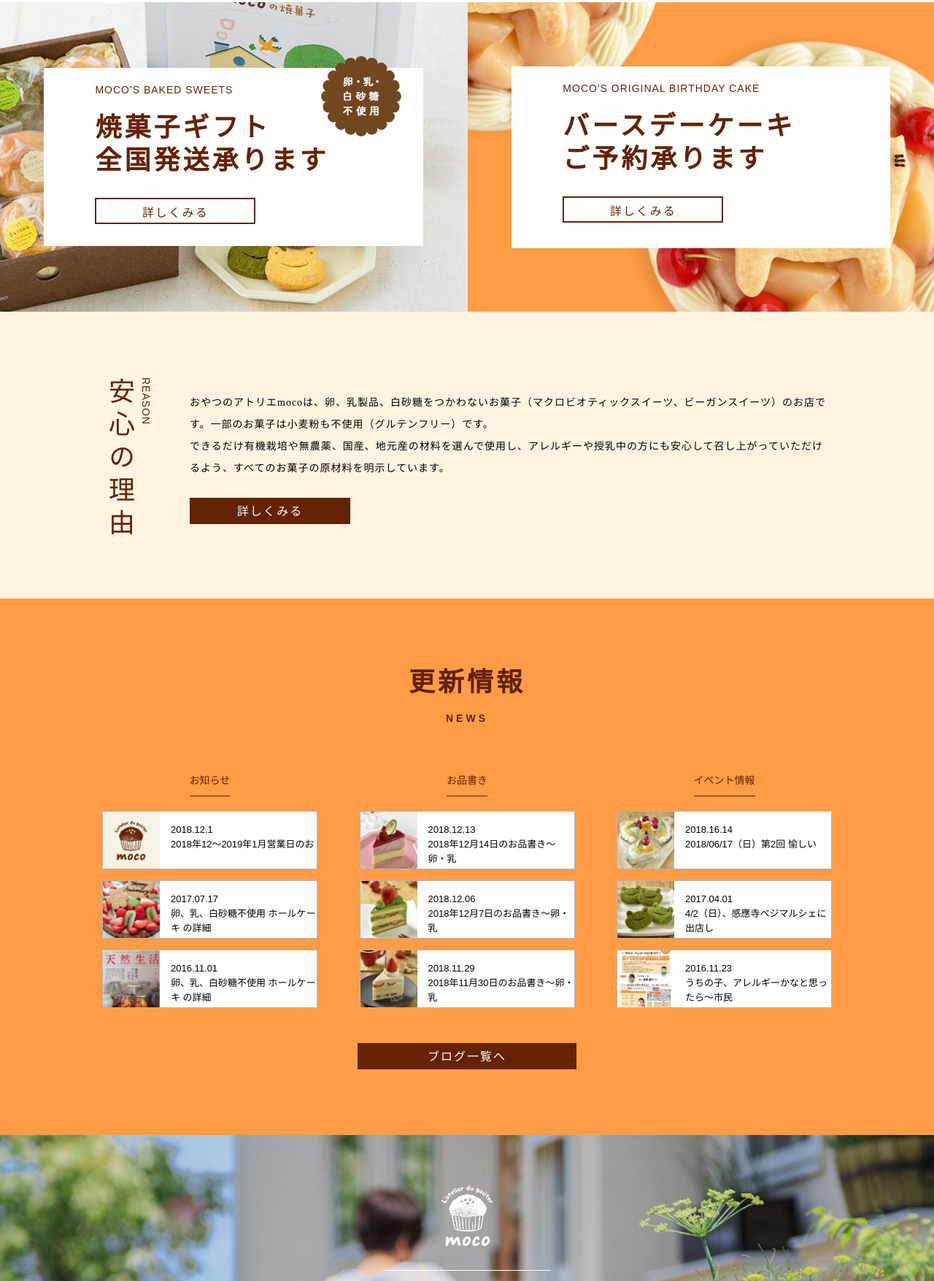
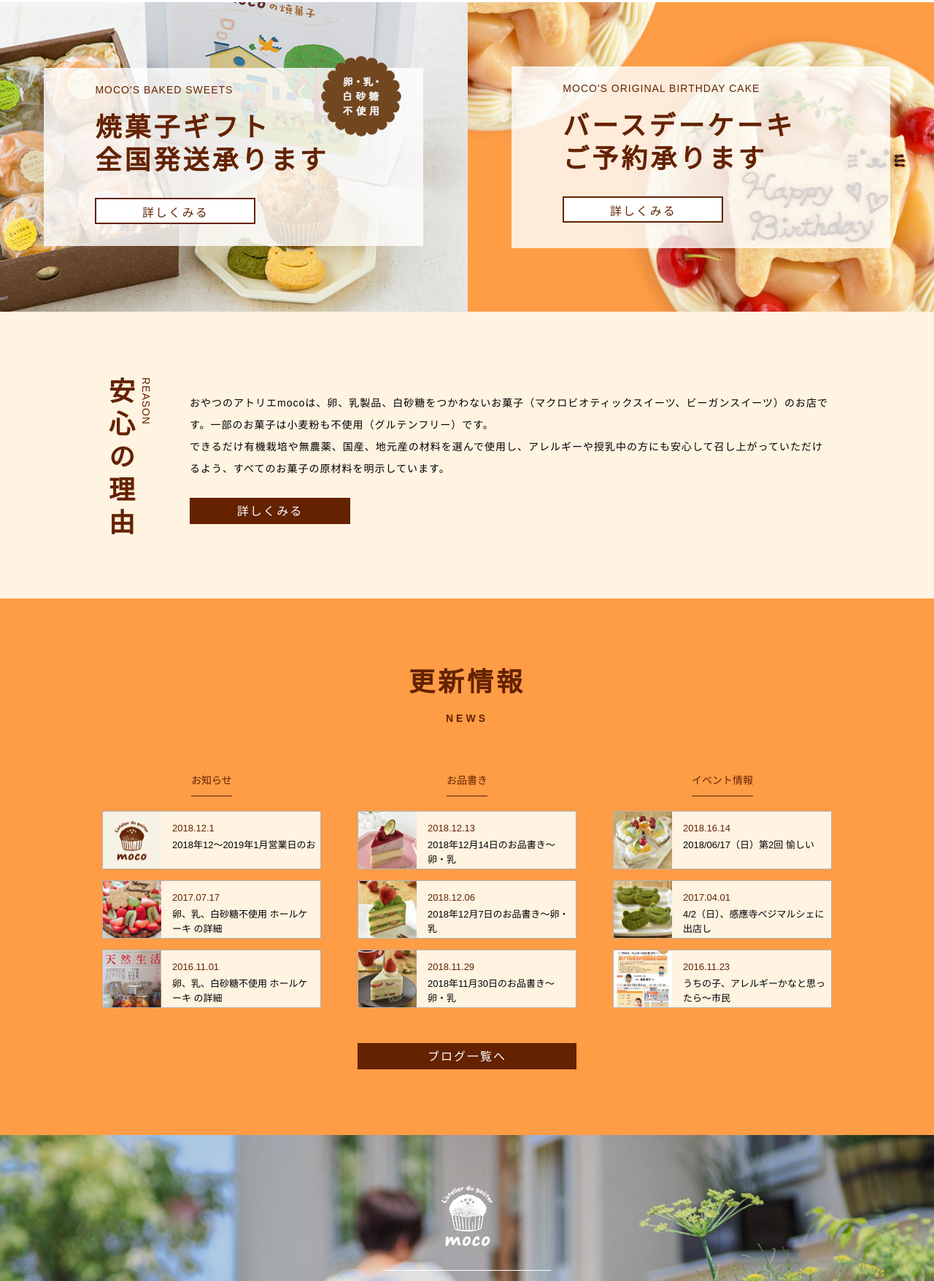
Before and after one commit to kvu-luong/allgrow_test_pv, a website: page src/index.html in a window 1280 px wide. Shown: the part 849-2604 px from the top of the page at 73% size. Drawn offline with nearby package versions, Linux system fonts and the light colour scheme; files that its build step writes are made by us from their sources; a web font is replaced by a local one.

Commit message:
test time 1

```diff
--- a/src/asset/js/script.js
+++ b/src/asset/js/script.js
@@ -3,13 +3,6 @@ $(document).ready(function () {
     setting_slick(".js-header-info__slider");
     setting_slick(".js-sweet__slider");
 
-    var browser_w = $(window).width();
-    console.log(browser_w);
-    if (browser_w < 768) {
-        $(".header-sp").css("display", "block");
-    } else {
-        $(".header-sp").css("display", "none");
-    }
     $('#js-menu-icon').click(function () {
         $(this).toggleClass('open');
 
--- a/src/asset/sass/_common.scss
+++ b/src/asset/sass/_common.scss
@@ -1,3 +1,5 @@
+@import "reset";
+
 $font-origin : "游ゴシック",
 YuGothic,
 "ヒラギノ角ゴ Pro",
@@ -313,6 +315,7 @@ footer {
     }
 }
 
+
 @media only screen and (max-width: 767px){
     .footer-info{
        p{
@@ -352,5 +355,7 @@ footer {
         }
 
     }
-
+    .header-sp{
+        display: block;
+    }
 }
--- a/src/asset/sass/index.scss
+++ b/src/asset/sass/index.scss
@@ -121,13 +121,13 @@
     }
     .left-background{
         position: relative;
-        background-color:white;
+        background-color:rgba(255, 255, 255,0.8);
         max-width: 524px;
         max-height: 244px;
     }
     .right-background{
         position: relative;
-        background-color:white;
+        background-color:rgba(255, 255, 255,0.8);
         max-width: 524px;
     }
 
@@ -139,7 +139,8 @@
         letter-spacing: 4px;
         line-height: 45px;
         color: $color-origin;
-        font-weight: bold;
+        font-family: $font-sub;
+        font-weight: 700;
         padding-bottom: 28px;
         padding-left: 70px;
     }
@@ -305,35 +306,37 @@
         border: 1px solid #b3b3b3;
         display: flex;
         margin-bottom: 15px;
-        background-color: white;
+        background-color: #fff3e1;
         &:nth-of-type(3n){
             margin-bottom: 0px;
         }
     }
     .item__left{
         max-width: 100px;
+        max-height: 80px;
 
     }
     img{
-        width: 100%;
+        width: 80px;
         height: 100%;
     }
     .item__right{
         max-width: 200px;
-        padding-left: 15px;
-        padding-top: 15px;
-        p{
+        padding: 10px 5px 5px 15px;
+        p:last-child{
             font-size: 13px;
             line-height: 20px;
             color: #000000;
             font-weight: 500;
+            padding-bottom: 15px;
         }
-        &__date{
-            font-size: 13px;
-            line-height: 26px;
-            color: $color-origin;
-            font-weight: 500;
+        p:first-child{
+                font-size: 13px;
+                line-height: 26px;
+                color: $color-origin;
+                font-weight: 500;
         }
+
     }
     h3{
         border-bottom: 1px solid $color-origin;
--- a/src/asset/sass/reset.scss
+++ b/src/asset/sass/reset.scss
@@ -20,7 +20,6 @@ time, mark, audio, video {
 	padding: 0;
 	border: 0;
 	font-size: 100%;
-	font: inherit;
 	vertical-align: baseline;
 }
 /* HTML5 display-role reset for older browsers */
--- a/src/index.html
+++ b/src/index.html
@@ -5,7 +5,6 @@
     <meta name="viewport" content="width=device-width, initial-scale=1.0">
     <title>Interview Test Allgrow-Labo</title>
     <link href="./dist/css/index.min.css" rel="stylesheet">
-    <link href="./dist/css/reset.min.css" rel="stylesheet">
     <link rel="stylesheet" type="text/css" href="//cdn.jsdelivr.net/npm/slick-carousel@1.8.1/slick/slick.css" />
     <link href="https://fonts.googleapis.com/css?family=Muli:300,300i,400,400i,700,700i" rel="stylesheet">
 </head>
@@ -47,7 +46,7 @@
             </div>
         </div>
         <div class="container header-info__text">
-            <div class="logo">
+            <div href="index.html" class="logo">
                 <img src="./asset/img/header/logo.png" alt="" />
             </div>
             <p class="title">
@@ -85,7 +84,7 @@
                         <p>
                             焼菓子ギフト<br>全国発送承ります
                         </p>
-                        <button>詳しくみる</button>
+                        <a href="#_"><button>詳しくみる</button></a>
                     </div>
 
                 </div>
@@ -99,7 +98,7 @@
                         <p>
                             バースデーケーキ<br>ご予約承ります
                         </p>
-                        <button>詳しくみる</button>
+                        <a href="#_"><button>詳しくみる</button></a>
                     </div>
                 </div>
             </div>
@@ -114,7 +113,7 @@
                     <div class="info__right">
                         <p>おやつのアトリエmocoは、卵、乳製品、白砂糖をつかわないお菓子（マクロビオティックスイーツ、ビーガンスイーツ）のお店です。一部のお菓子は小麦粉も不使用（グルテンフリー）です。<br>
                             できるだけ有機栽培や無農薬、国産、地元産の材料を選んで使用し、アレルギーや授乳中の方にも安心して召し上がっていただけるよう、すべてのお菓子の原材料を明示しています。</p>
-                        <button>詳しくみる</button>
+                        <a href="#_"><button>詳しくみる</button></a>
                     </div>
                 </div>
             </div>
@@ -135,7 +134,7 @@
                                 <img src="asset/img/content3/noimg.gif" alt="" />
                             </div>
                             <div class="item__right">
-                                <p class="item_right__date">2018.12.1</p>
+                                <p class="item__right__date">2018.12.1</p>
                                 <p>2018年12〜2019年1月営業日のお</p>
                             </div>
                         </div>
@@ -144,7 +143,7 @@
                                 <img src="asset/img/content3/img1-2.jpg" alt=""/>
                             </div>
                             <div class="item__right">
-                                <p class="item_right__date">2017.07.17</p>
+                                <p class="item__right__date">2017.07.17</p>
                                 <p>卵、乳、白砂糖不使用 ホールケーキ の詳細</p>
                             </div>
                         </div>
@@ -153,7 +152,7 @@
                                 <img src="asset/img/content3/img1-1.jpg" alt=""/>
                             </div>
                             <div class="item__right">
-                                <p class="item_right__date">2016.11.01</p>
+                                <p class="item__right__date">2016.11.01</p>
                                 <p>卵、乳、白砂糖不使用 ホールケーキ の詳細</p>
                             </div>
                         </div>
@@ -166,7 +165,7 @@
                                 <img src="asset/img/content3/img2-3.jpg" alt=""/>
                             </div>
                             <div class="item__right">
-                                <p class="item_right__date">2018.12.13</p>
+                                <p class="item__right__date">2018.12.13</p>
                                 <p>2018年12月14日のお品書き～卵・乳</p>
                             </div>
                         </div>
@@ -175,7 +174,7 @@
                                 <img src="asset/img/content3/img2-2.jpg" alt="" />
                             </div>
                             <div class="item__right">
-                                <p class="item_right__date">2018.12.06</p>
+                                <p class="item__right__date">2018.12.06</p>
                                 <p>2018年12月7日のお品書き～卵・乳</p>
                             </div>
                         </div>
@@ -184,7 +183,7 @@
                                 <img src="asset/img/content3/img2-1.jpg" alt="" />
                             </div>
                             <div class="item__right">
-                                <p class="item_right__date">2018.11.29</p>
+                                <p class="item__right__date">2018.11.29</p>
                                 <p>2018年11月30日のお品書き～卵・乳</p>
                             </div>
                         </div>
@@ -197,7 +196,7 @@
                                 <img src="asset/img/content3/img3-1.jpg" alt="" />
                             </div>
                             <div class="item__right">
-                                <p class="item_right__date">2018.16.14</p>
+                                <p class="item__right__date">2018.16.14</p>
                                 <p>2018/06/17（日）第2回 愉しい</p>
                             </div>
                         </div>
@@ -206,7 +205,7 @@
                                 <img src="asset/img/content3/img2.jpg" alt="" />
                             </div>
                             <div class="item__right">
-                                <p class="item_right__date">2017.04.01</p>
+                                <p class="item__right__date">2017.04.01</p>
                                 <p>4/2（日）、感應寺ベジマルシェに出店し</p>
                             </div>
                         </div>
@@ -215,14 +214,14 @@
                                 <img src="asset/img/content3/img1.jpg" alt="" />
                             </div>
                             <div class="item__right">
-                                <p class="item_right__date">2016.11.23</p>
+                                <p class="item__right__date">2016.11.23</p>
                                 <p>うちの子、アレルギーかなと思ったら～市民</p>
                             </div>
                         </div>
                     </div>
                 </div>
                 <div class="content-3__block3">
-                    <button>ブログ一覧へ</button>
+                    <a href=""><button>ブログ一覧へ</button></a>
                 </div>
             </div>
         </div>
```
Also changed, not shown: src/sweets.html (+3 -4 lines), src/dist/css/index.min.css, src/dist/css/reset.min.css, src/dist/css/sweets.min.css, src/dist/js/script.js.
